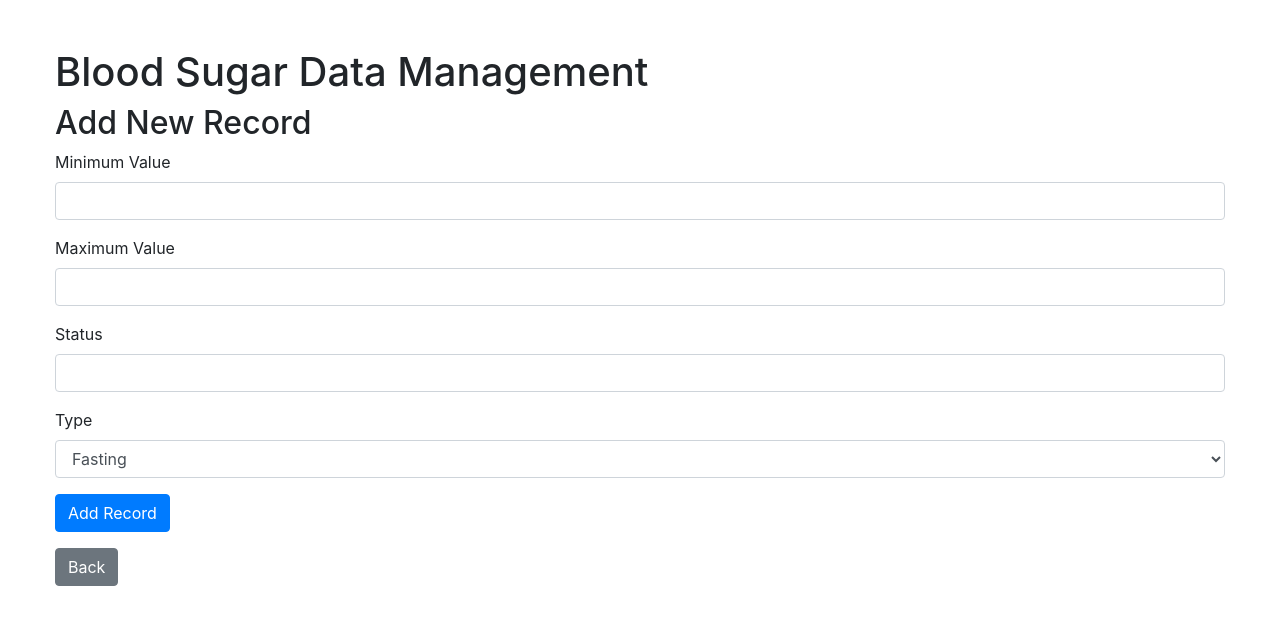
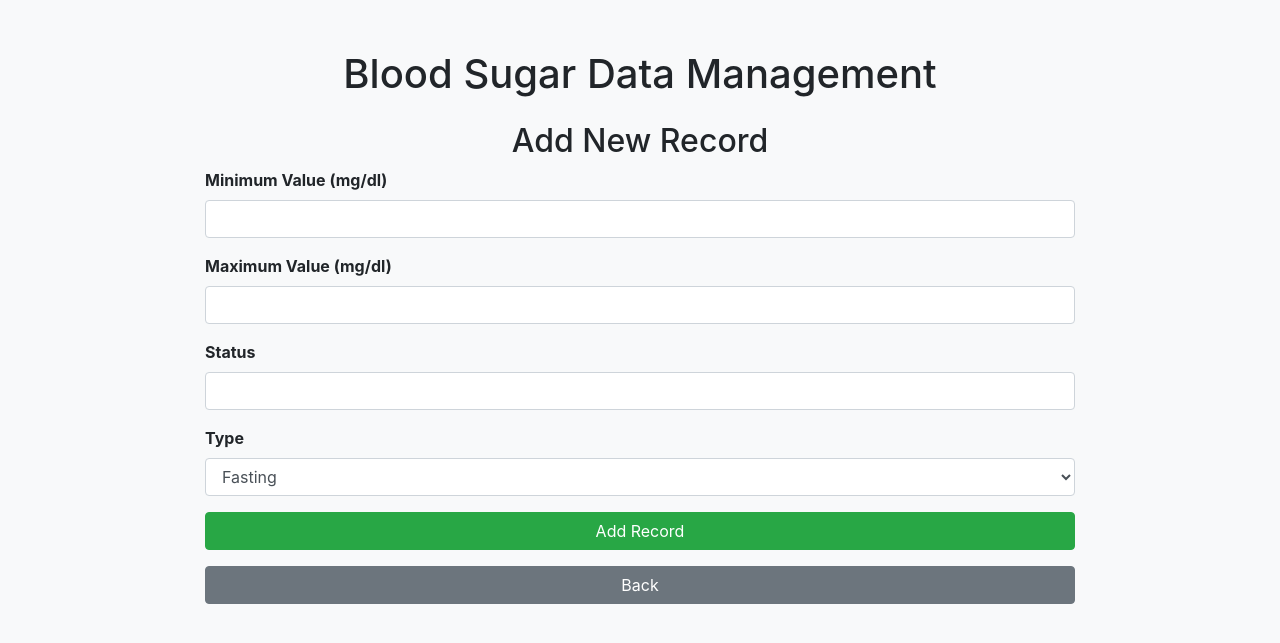
Before and after one commit to jothikaN/HealthcareSystem, a PHP site: page /admin_blood_sugar.php?option=add in a window 1280 px wide. Shown: the top 643 px of the page. Run offline with PHP 8.4, Linux system fonts and the light colour scheme; the visitor is signed in with stand-in values (Sample User, id 1); some libraries are stand-ins or nearby versions.

Commit message:
admin_blood_suger

```diff
--- a/admin_blood_pressure.php
+++ b/admin_blood_pressure.php
@@ -115,7 +115,7 @@ if ($option == 'delete' && isset($_GET['id'])) {
         border-color: #c82333;
     }
     .table th {
-        background-color: #007bff;
+        background-color:rgb(29, 31, 33);
         color: white;
     }
     .table td, .table th {
--- a/admin_blood_sugar.php
+++ b/admin_blood_sugar.php
@@ -55,21 +55,41 @@ if ($option == 'delete' && isset($_GET['id'])) {
 <html lang="en">
 <head>
   <meta charset="utf-8">
+  <meta name="viewport" content="width=device-width, initial-scale=1">
   <title>Admin - Blood Sugar Data Management</title>
   <link rel="stylesheet" href="assets/css/bootstrap.min.css">
+  <style>
+      body {
+          background-color: #f8f9fa;
+      }
+      .container {
+          max-width: 900px;
+          margin-top: 50px;
+      }
+      .form-group label {
+          font-weight: bold;
+      }
+      .btn {
+          margin-top: 10px;
+      }
+      .table th, .table td {
+          text-align: center;
+      }
+  </style>
 </head>
 <body>
-<div class="container mt-5">
-  <h1>Blood Sugar Data Management</h1>
+<div class="container">
+  <h1 class="text-center mb-4">Blood Sugar Data Management</h1>
+
   <?php if ($option == 'add'): ?>
-      <h2>Add New Record</h2>
+      <h2 class="text-center">Add New Record</h2>
       <form method="post">
           <div class="form-group">
-              <label>Minimum Value</label>
+              <label>Minimum Value (mg/dl)</label>
               <input type="number" step="0.01" name="min_value" class="form-control" required>
           </div>
           <div class="form-group">
-              <label>Maximum Value</label>
+              <label>Maximum Value (mg/dl)</label>
               <input type="number" step="0.01" name="max_value" class="form-control" required>
           </div>
           <div class="form-group">
@@ -83,9 +103,9 @@ if ($option == 'delete' && isset($_GET['id'])) {
                   <option value="2">Post Prandial</option>
               </select>
           </div>
-          <button type="submit" class="btn btn-primary">Add Record</button>
+          <button type="submit" class="btn btn-success btn-block">Add Record</button>
       </form>
-      <a href="admin_blood_sugar.php" class="btn btn-secondary mt-3">Back</a>
+      <a href="admin_blood_sugar.php" class="btn btn-secondary mt-3 btn-block">Back</a>
   <?php elseif ($option == 'edit' && isset($_GET['id'])):
           $id = $_GET['id'];
           $stmt = $con->prepare("SELECT * FROM blood_sugar_data WHERE id = ?");
@@ -94,18 +114,18 @@ if ($option == 'delete' && isset($_GET['id'])) {
           $result = $stmt->get_result();
           $record = $result->fetch_assoc();
           if (!$record) {
-              echo "<div class='alert alert-danger'>Record not found</div>";
+              echo "<div class='alert alert-danger text-center'>Record not found</div>";
           }
   ?>
-      <h2>Edit Record</h2>
+      <h2 class="text-center">Edit Record</h2>
       <form method="post">
           <input type="hidden" name="id" value="<?php echo $record['id']; ?>">
           <div class="form-group">
-              <label>Minimum Value</label>
+              <label>Minimum Value (mg/dl)</label>
               <input type="number" step="0.01" name="min_value" class="form-control" value="<?php echo $record['min_value']; ?>" required>
           </div>
           <div class="form-group">
-              <label>Maximum Value</label>
+              <label>Maximum Value (mg/dl)</label>
               <input type="number" step="0.01" name="max_value" class="form-control" value="<?php echo $record['max_value']; ?>" required>
           </div>
           <div class="form-group">
@@ -119,20 +139,20 @@ if ($option == 'delete' && isset($_GET['id'])) {
                   <option value="2" <?php if ($record['type'] == 2) echo "selected"; ?>>Post Prandial</option>
               </select>
           </div>
-          <button type="submit" class="btn btn-primary">Update Record</button>
+          <button type="submit" class="btn btn-warning btn-block">Update Record</button>
       </form>
-      <a href="admin_blood_sugar.php" class="btn btn-secondary mt-3">Back</a>
+      <a href="admin_blood_sugar.php" class="btn btn-secondary mt-3 btn-block">Back</a>
   <?php else: ?>
       <a href="admin_blood_sugar.php?option=add" class="btn btn-success mb-3">Add New Record</a>
       <?php
       $result = $con->query("SELECT * FROM blood_sugar_data");
       ?>
-      <table class="table table-bordered">
-          <thead>
+      <table class="table table-bordered table-striped">
+          <thead class="thead-dark">
               <tr>
                   <th>ID</th>
-                  <th>Minimum Value(mg/dl)</th>
-                  <th>Maximum Value(mg/dl)</th>
+                  <th>Minimum Value (mg/dl)</th>
+                  <th>Maximum Value (mg/dl)</th>
                   <th>Status</th>
                   <th>Type</th>
                   <th>Actions</th>
@@ -162,8 +182,10 @@ if ($option == 'delete' && isset($_GET['id'])) {
               <?php endwhile; ?>
           </tbody>
       </table>
-      <a href="admin_dashboard.php" class="btn btn-secondary mt-3">Back</a>
+      <a href="admin_dashboard.php" class="btn btn-secondary mt-3 btn-block">Back</a>
   <?php endif; ?>
 </div>
+
+<script src="assets/js/bootstrap.bundle.min.js"></script>
 </body>
 </html>
```
